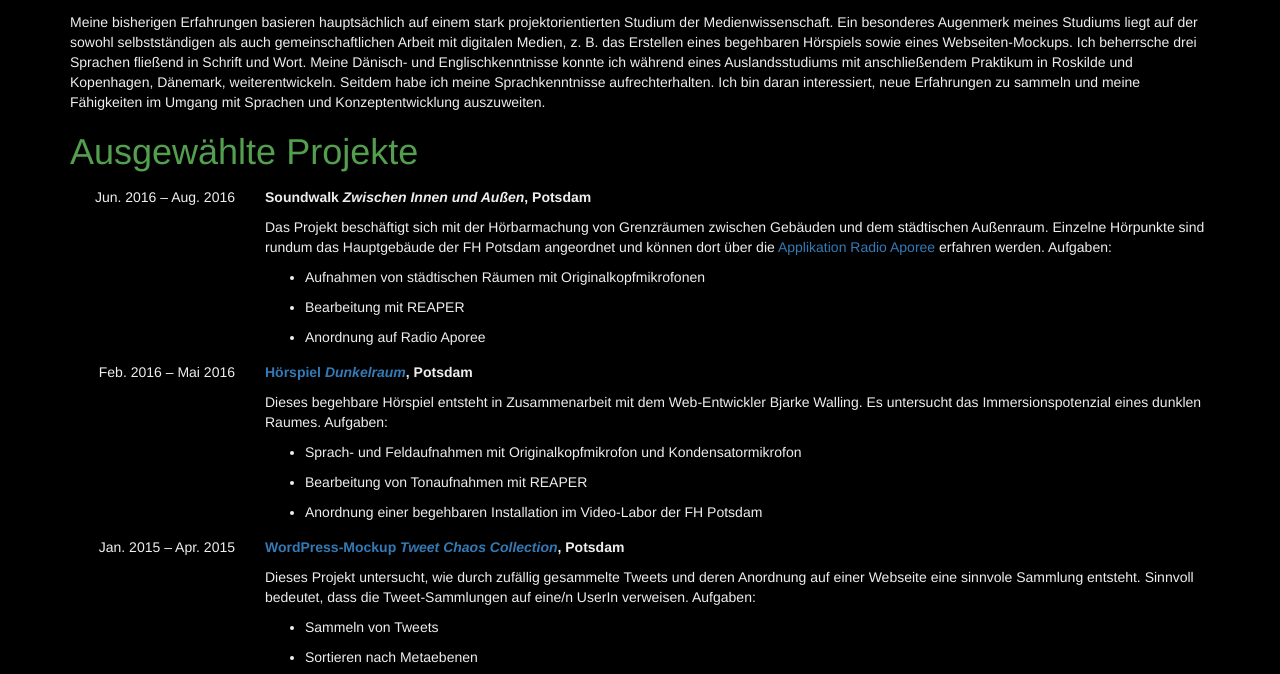
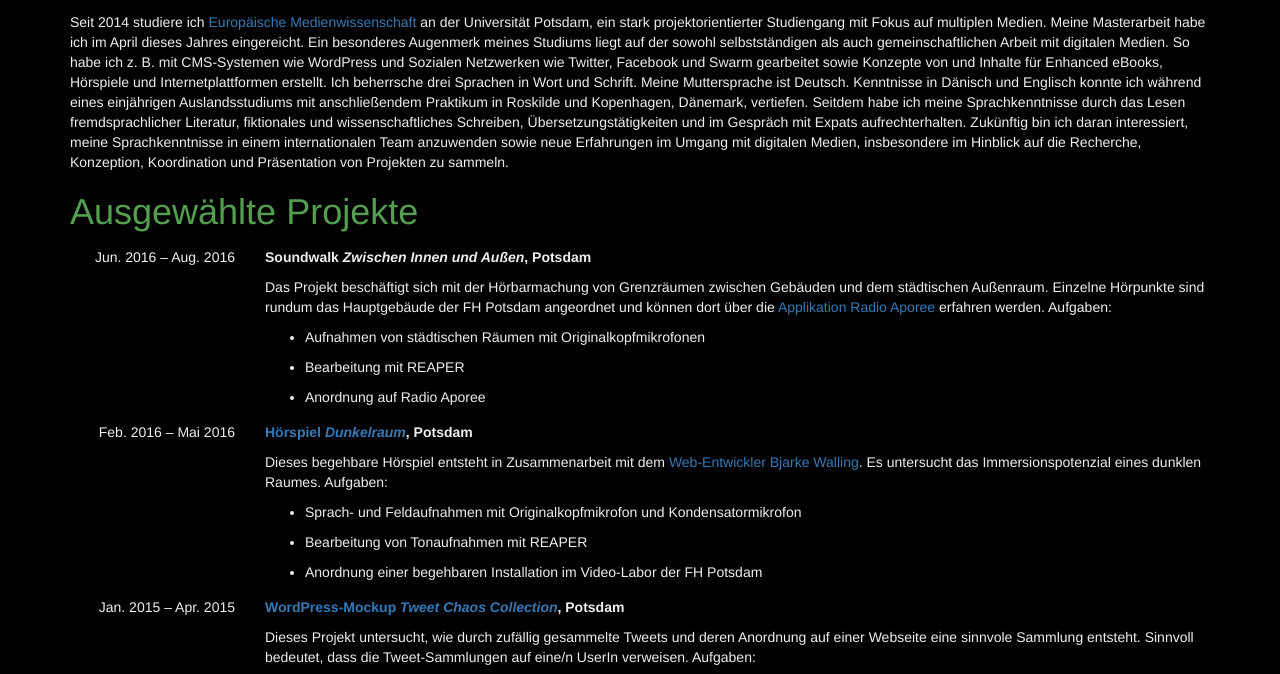
Before and after one commit to leilivive/homepage, a plain HTML site: page index.html in a window 1280 px wide. Shown: the part 577-1251 px from the top of the page. Drawn offline with nearby package versions, Linux system fonts and the light colour scheme.

Commit message:
Update index.html

```diff
--- a/index.html
+++ b/index.html
@@ -2,7 +2,7 @@
 <html>
   <head>
     <meta name="viewport" content="width=device-width, initial-scale=1">
-    <title>Konzeptentwicklerin Lavinia Knop</title>
+    <title>Medienwissenschaftlerin Lavinia Knop</title>
     <link rel="stylesheet" href="https://maxcdn.bootstrapcdn.com/bootstrap/3.3.7/css/bootstrap.min.css">
     <link rel="stylesheet" href="index.css">
   </head>
@@ -12,9 +12,10 @@
     </header>
     <div class="container">
       <h1 id="summary">Synopsis</h1>
-      <p>Meine bisherigen Erfahrungen basieren hauptsächlich auf einem stark projektorientierten Studium der Medienwissenschaft. Ein besonderes Augenmerk meines Studiums liegt auf der sowohl selbstständigen als auch gemeinschaftlichen Arbeit mit digitalen Medien, z.&nbsp;B. das Erstellen eines begehbaren Hörspiels sowie eines Webseiten-Mockups.
-      Ich beherrsche drei Sprachen fließend in Schrift und Wort. Meine Dänisch- und Englischkenntnisse konnte ich während eines Auslandsstudiums mit anschließendem Praktikum in Roskilde und Kopenhagen, Dänemark, weiterentwickeln. Seitdem habe ich meine Sprachkenntnisse aufrechterhalten.
-      Ich bin daran interessiert, neue Erfahrungen zu sammeln und meine Fähigkeiten im Umgang mit Sprachen und Konzeptentwicklung auszuweiten.
+      <p>Seit 2014 studiere ich <a href="https://emw.eu/" target="_blank">Europäische Medienwissenschaft</a> an der Universität Potsdam, ein stark projektorientierter Studiengang mit Fokus auf multiplen Medien. Meine Masterarbeit habe ich im April dieses Jahres eingereicht.
+Ein besonderes Augenmerk meines Studiums liegt auf der sowohl selbstständigen als auch gemeinschaftlichen Arbeit mit digitalen Medien. So habe ich z.&nbsp;B. mit CMS-Systemen wie WordPress und Sozialen Netzwerken wie Twitter, Facebook und Swarm gearbeitet sowie Konzepte von und Inhalte für Enhanced eBooks, Hörspiele und Internetplattformen erstellt.
+Ich beherrsche drei Sprachen in Wort und Schrift. Meine Muttersprache ist Deutsch. Kenntnisse in Dänisch und Englisch konnte ich während eines einjährigen Auslandsstudiums mit anschließendem Praktikum in Roskilde und Kopenhagen, Dänemark, vertiefen. Seitdem habe ich meine Sprachkenntnisse durch das Lesen fremdsprachlicher Literatur, fiktionales und wissenschaftliches Schreiben, Übersetzungstätigkeiten und im Gespräch mit Expats aufrechterhalten.
+Zukünftig bin ich daran interessiert, meine Sprachkenntnisse in einem internationalen Team anzuwenden sowie neue Erfahrungen im Umgang mit digitalen Medien, insbesondere im Hinblick auf die Recherche, Konzeption, Koordination und Präsentation von Projekten zu sammeln.
       </p>
       <h1 id="chosen-projects">Ausgewählte Projekte</h1>
       <div class="row">
@@ -34,7 +35,7 @@
         <div class="col-md-2"><p>Feb.&nbsp;2016 &ndash; Mai&nbsp;2016</p></div>
         <div class="col-md-10">
           <h2><a href="http://dunkelraum.walling.dk">Hörspiel <em>Dunkelraum</em></a>, Potsdam</h2>
-          <p>Dieses begehbare Hörspiel entsteht in Zusammenarbeit mit dem Web-Entwickler Bjarke Walling. Es untersucht das Immersionspotenzial eines dunklen Raumes. Aufgaben:</p>
+          <p>Dieses begehbare Hörspiel entsteht in Zusammenarbeit mit dem <a href="https://bjarkewalling.com" target="_blank"> Web-Entwickler Bjarke Walling</a>. Es untersucht das Immersionspotenzial eines dunklen Raumes. Aufgaben:</p>
           <ul>
             <li><p>Sprach- und Feldaufnahmen mit Originalkopfmikrofon und Kondensatormikrofon</p></li>
             <li><p>Bearbeitung von Tonaufnahmen mit REAPER</p></li>
```
